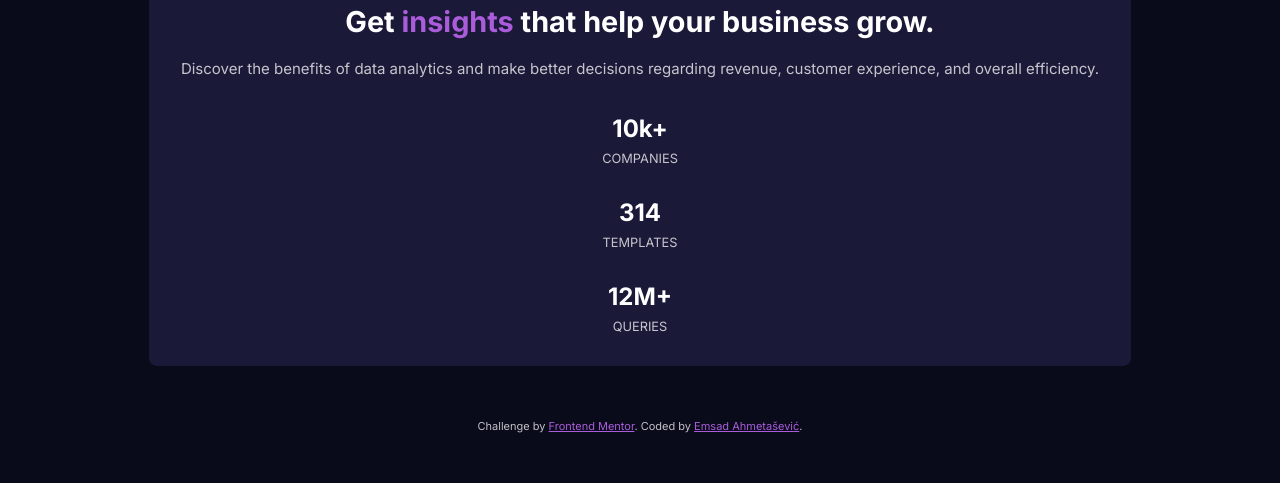
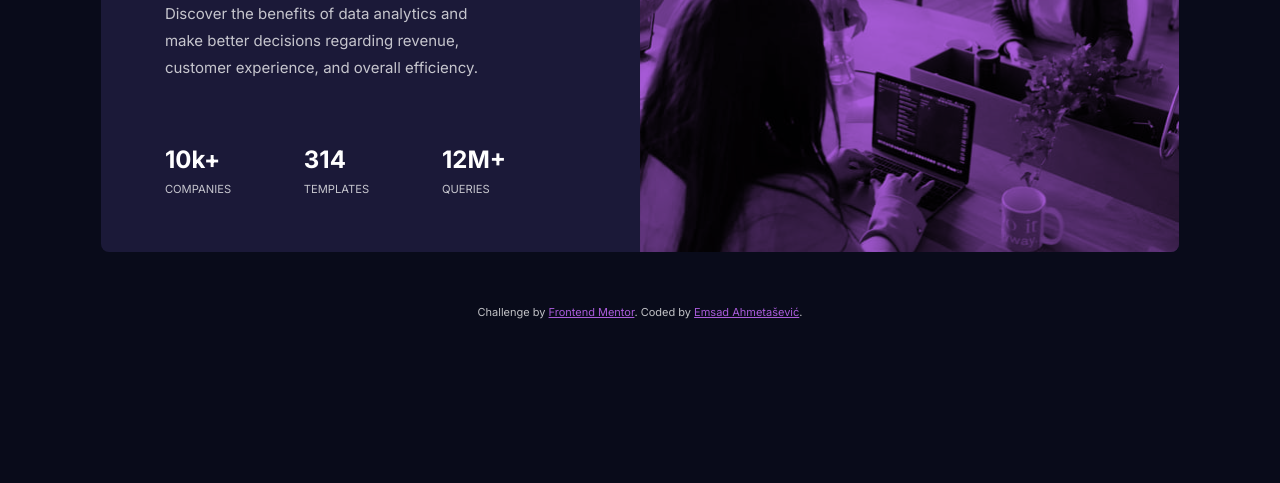
Before and after one commit to emsad87/stats-preview-card-component, a plain HTML site: page index.html in a window 1280 px wide. Shown: the part 317-800 px from the top of the page. Drawn offline with Linux system fonts and the light colour scheme.

Commit message:
Finished

```diff
--- a/index.html
+++ b/index.html
@@ -18,7 +18,7 @@
       rel="stylesheet"
     />
 
-    <title>Frontend Mentor | Stats preview card component</title>
+    <title>Frontend Mentor | Stats preview card component by Emsad</title>
 
     <link rel="stylesheet" href="style.css" />
   </head>
@@ -39,15 +39,15 @@
           </section>
           <section class="card__stats">
             <article>
-              <p class="card__stat">10k+</p>
+              <div class="card__stat">10k+</div>
               <h2 class="card__stat-heading">companies</h2>
             </article>
             <article>
-              <p class="card__stat">314</p>
+              <div class="card__stat">314</div>
               <h2 class="card__stat-heading">templates</h2>
             </article>
             <article>
-              <p class="card__stat">12m+</p>
+              <div class="card__stat">12m+</div>
               <h2 class="card__stat-heading">queries</h2>
             </article>
           </section>
--- a/style.css
+++ b/style.css
@@ -3,6 +3,7 @@
 *::after {
   margin: 0;
   padding: 0;
+  box-sizing: border-box;
 }
 
 body {
@@ -47,7 +48,7 @@ body > main {
 }
 
 .card__stat-heading,
-.card__stats > article:last-child p {
+.card__stats > article:last-child div {
   text-transform: uppercase;
 }
 
@@ -80,7 +81,7 @@ body > main {
 }
 
 .card__stat-heading {
-  font-size: 0.8rem;
+  font-size: 0.7rem;
 }
 
 .attribution {
@@ -93,3 +94,37 @@ body > main {
 .attribution a {
   color: hsl(277, 64%, 61%);
 }
+
+@media screen and (min-width: 768px) {
+  .card {
+    display: flex;
+    flex-flow: row-reverse;
+  }
+
+  .card__content {
+    flex-basis: 50%;
+    padding: 4rem 6rem 1.5rem 4rem;
+    text-align: left;
+  }
+
+  .card__text-heading {
+    font-size: 2.2rem;
+  }
+
+  .card__text-main {
+    width: 90%;
+    padding-bottom: 2rem;
+  }
+
+  .card__image {
+    flex-basis: 50%;
+    background: hsl(277, 64%, 61%) url(./images/image-header-desktop.jpg) center /
+      cover;
+    height: auto;
+  }
+  .card__stats {
+    width: 90%;
+    display: flex;
+    justify-content: space-between;
+  }
+}
```
Also changed, not shown: screenshot.png (added), 2 other files.
